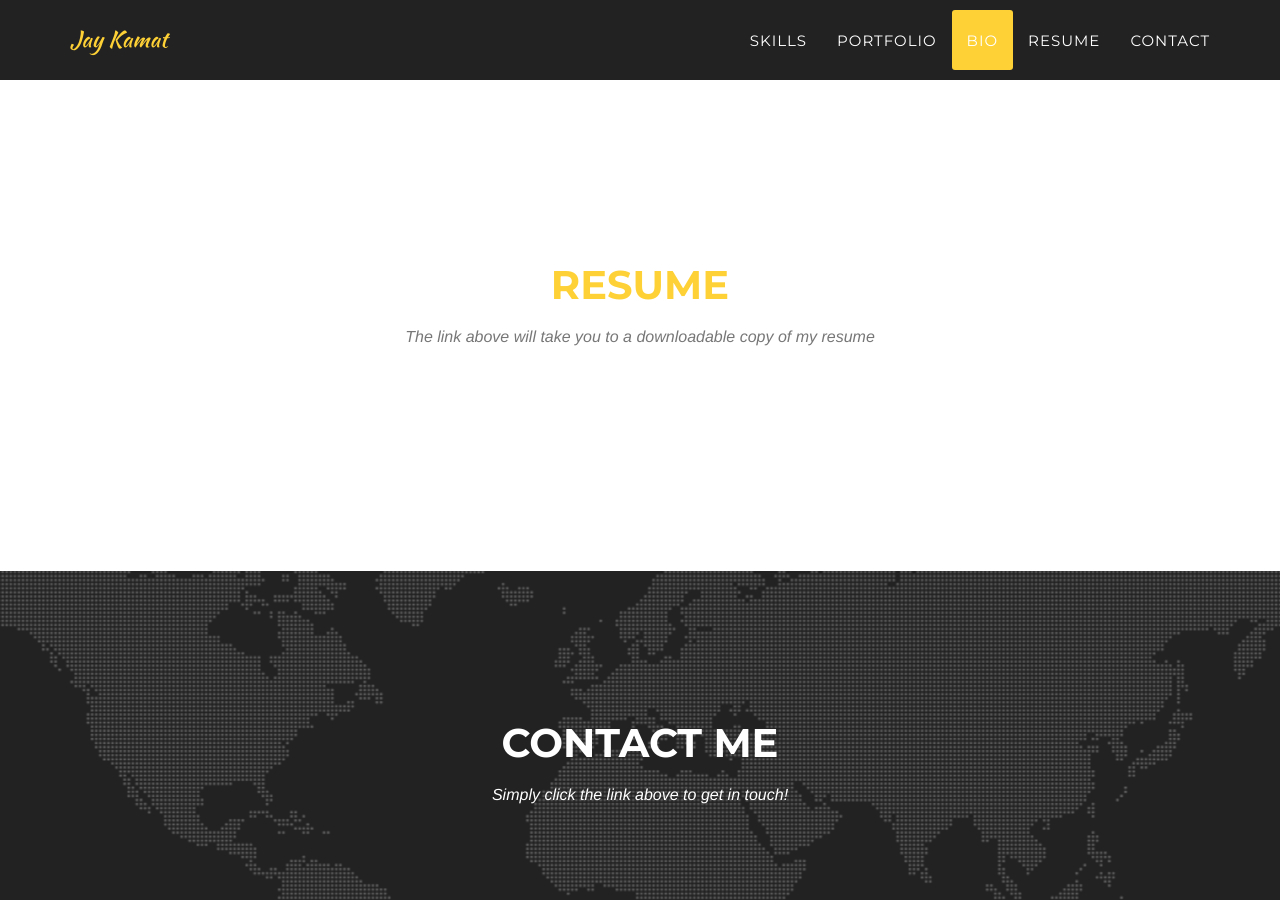
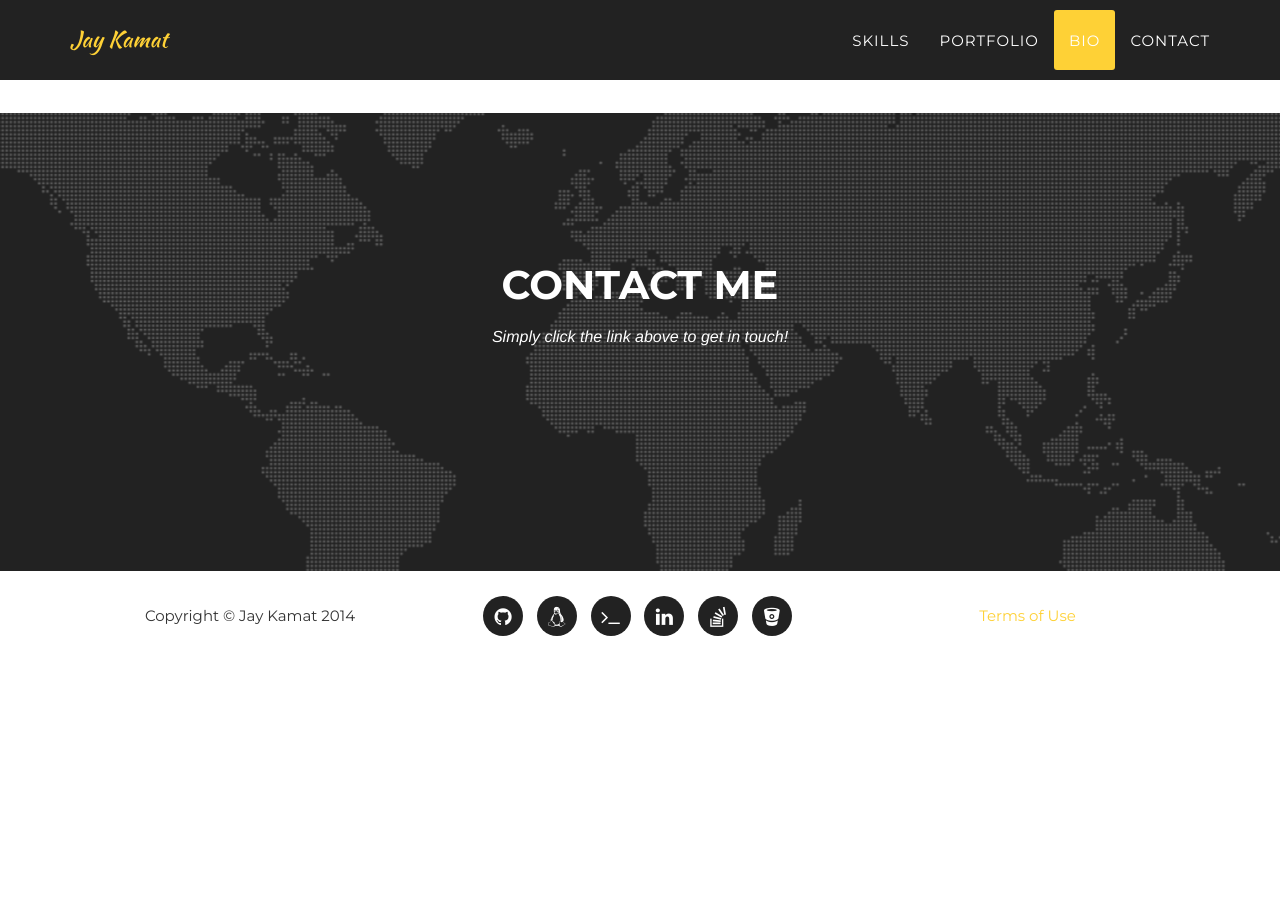
Before and after one commit to jgkamat/jgkamat.github.io, a Jekyll site: the page built from index.html, in a window 1280 px wide and 900 px high, scrolled down 4248 px. Built offline with Jekyll 4.4.1, drawn with Linux system fonts in a browser that asks for light colours; some web fonts are replaced; after the commit the page ends 4909 px from its top, so only the background shows below that.

Commit message:
Removed resume section from website

```diff
--- a/_includes/header.html
+++ b/_includes/header.html
@@ -28,9 +28,6 @@
                         <a class="page-scroll" href="#bio">Bio</a>
                     </li>
                     <li>
-                        <a class="page-scroll" href="#resume">Resume</a>
-                    </li>
-                    <li>
                         <a class="page-scroll" href="#contact">Contact</a>
                     </li>
                 </ul>
--- a/_includes/resume.html
+++ /dev/null
@@ -1,10 +0,0 @@
-<section id="resume" class="bg-light-grey">
-<div class="container">
-    <div class="row">
-        <div class="col-lg-12 text-center">
-            <a href="https://www.dropbox.com/s/6y9v1ufnszaoot8/Jay_Kamat_Resume.pdf?dl=0"><h2 class="section-heading">Resume</h2></a>
-            <h3 class="section-subheading text-muted">The link above will take you to a downloadable copy of my resume</h3>
-        </div>
-    </div>
-</div>
-</section>
--- a/_layouts/default.html
+++ b/_layouts/default.html
@@ -10,7 +10,6 @@
     {% include skills.html %}
     {% include portfolio_grid.html %}
     {% include bio.html %}
-    {% include resume.html %}
     {% include contact.html %}
     {% include footer.html %}
     {% include modals.html %}
```
